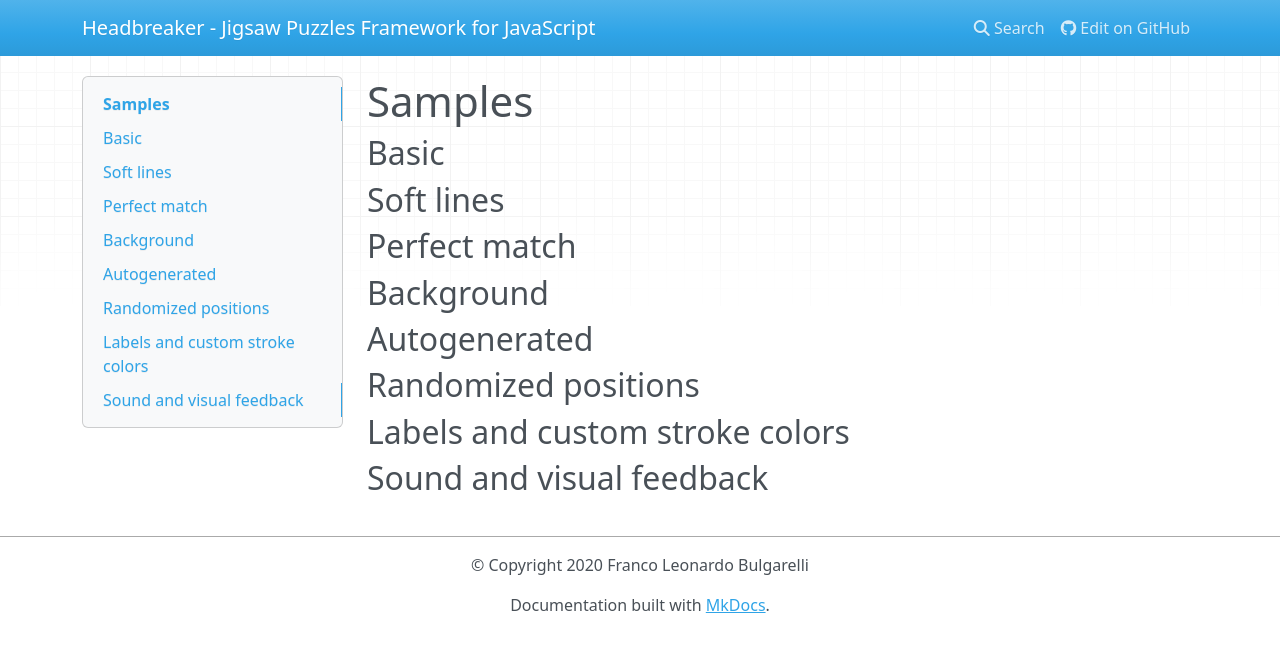
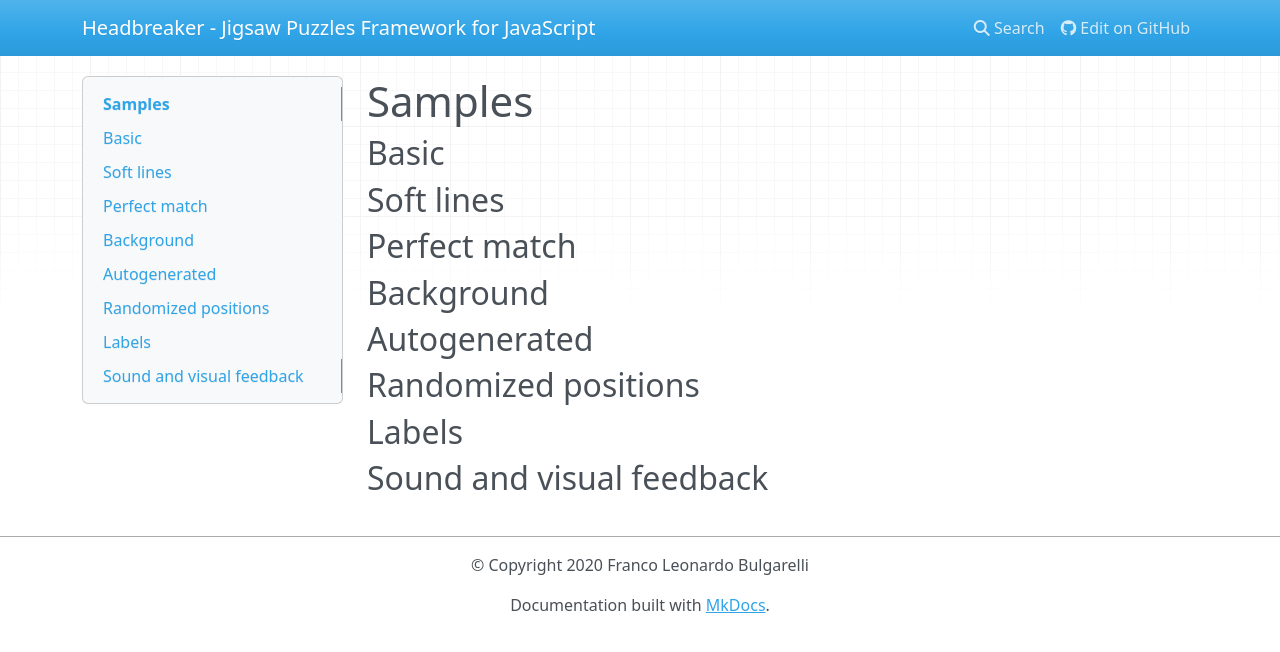
Before and after one commit to flbulgarelli/headbreaker, an MkDocs documentation site: the page built from docs/index.md, in a window 1280 px wide. Shown: the top 652 px of the page. Built offline with MkDocs 1.6.1, drawn with Linux system fonts in a browser that asks for light colours; nearby versions of some CDN libraries.

```diff
--- a/docs/index.md
+++ b/docs/index.md
@@ -4,11 +4,13 @@
 
 ## Basic
 
-<div id="basic">
+<div id="basic-canvas">
 </div>
 
+
+
 <script>
-  const basic = new headbreaker.Canvas('basic', {width: 500, height: 300, pieceSize: 50, proximity: 10});
+  const basic = new headbreaker.Canvas('basic-canvas', {width: 500, height: 300, pieceSize: 50, proximity: 10});
   basic.withPiece({
       structure: {right: headbreaker.Tab, down: headbreaker.Tab, left: headbreaker.Slot},
       data: {id: 'a', currentPosition: {x: 50, y: 50}, color: 'red'}
@@ -42,11 +44,11 @@
 
 ## Soft lines
 
-<div id="soft">
+<div id="soft-canvas">
 </div>
 
 <script>
-  const soft = new headbreaker.Canvas('soft', {
+  const soft = new headbreaker.Canvas('soft-canvas', {
     width: 500, height: 300,
     pieceSize: 50, proximity: 10,
     lineSoftness: 0.2
@@ -87,11 +89,11 @@
 
 ## Perfect match
 
-<div id="perfect">
+<div id="perfect-canvas">
 </div>
 
 <script>
-  const perfect = new headbreaker.Canvas('perfect', {
+  const perfect = new headbreaker.Canvas('perfect-canvas', {
     width: 800, height: 300,
     pieceSize: 100, proximity: 20,
     borderFill: 10,
@@ -126,14 +128,14 @@
 ## Background
 
 
-<div id="background">
+<div id="background-canvas">
 </div>
 
 <script>
   let vangogh = new Image();
   vangogh.src = 'static/vangogh.jpg';
   vangogh.onload = () => {
-    const background = new headbreaker.Canvas('background', {
+    const background = new headbreaker.Canvas('background-canvas', {
       width: 800, height: 800,
       pieceSize: 100, proximity: 20,
       borderFill: 10, strokeWidth: 2,
@@ -251,14 +253,14 @@
 
 ## Autogenerated
 
-<div id="autogen">
+<div id="autogen-canvas">
 </div>
 
 <script>
   let xul = new Image();
   xul.src = 'static/xul.jpg';
   xul.onload = () => {
-    const autogen = new headbreaker.Canvas('autogen', {
+    const autogen = new headbreaker.Canvas('autogen-canvas', {
       width: 800, height: 800,
       pieceSize: 100, proximity: 20,
       borderFill: 10, strokeWidth: 1.5,
@@ -277,14 +279,14 @@
 
 ## Randomized positions
 
-<div id="randomized">
+<div id="randomized-canvas">
 </div>
 
 <script>
   let dali = new Image();
   dali.src = 'static/dali.jpg';
   dali.onload = () => {
-    const randomized = new headbreaker.Canvas('randomized', {
+    const randomized = new headbreaker.Canvas('randomized-canvas', {
       width: 800, height: 800,
       pieceSize: 100, proximity: 20,
       borderFill: 10, strokeWidth: 2,
@@ -300,13 +302,13 @@
 </script>
 
 
-## Labels and custom stroke colors
+## Labels
 
-<div id="labels">
+<div id="labels-canvas">
 </div>
 
 <script>
-  const labels = new headbreaker.Canvas('labels', {
+  const labels = new headbreaker.Canvas('labels-canvas', {
     width: 400, height: 400,
     pieceSize: 80, proximity: 25,
     borderFill: 10, strokeWidth: 2,
@@ -381,19 +383,19 @@
 
 ## Sound and visual feedback
 
-<div id="sound">
+<div id="sound-canvas">
 </div>
 
 <script>
   var audio = new Audio('static/connect.wav');
-  let pettoruti = new Image();
-    pettoruti.src = 'static/pettoruti.jpg';
-    pettoruti.onload = () => {
-      const sound = new headbreaker.Canvas('sound', {
+  let berni = new Image();
+    berni.src = 'static/berni.jpg';
+    berni.onload = () => {
+      const sound = new headbreaker.Canvas('sound-canvas', {
         width: 800, height: 800,
         pieceSize: 100, proximity: 20,
         borderFill: 10, strokeWidth: 1.5,
-        lineSoftness: 0.18, image: pettoruti,
+        lineSoftness: 0.18, image: berni,
         strokeColor: 'black'
       });
 
```
Also changed, not shown: docs/static/berni.jpg (renamed from docs/static/pettoruti.jpg).
